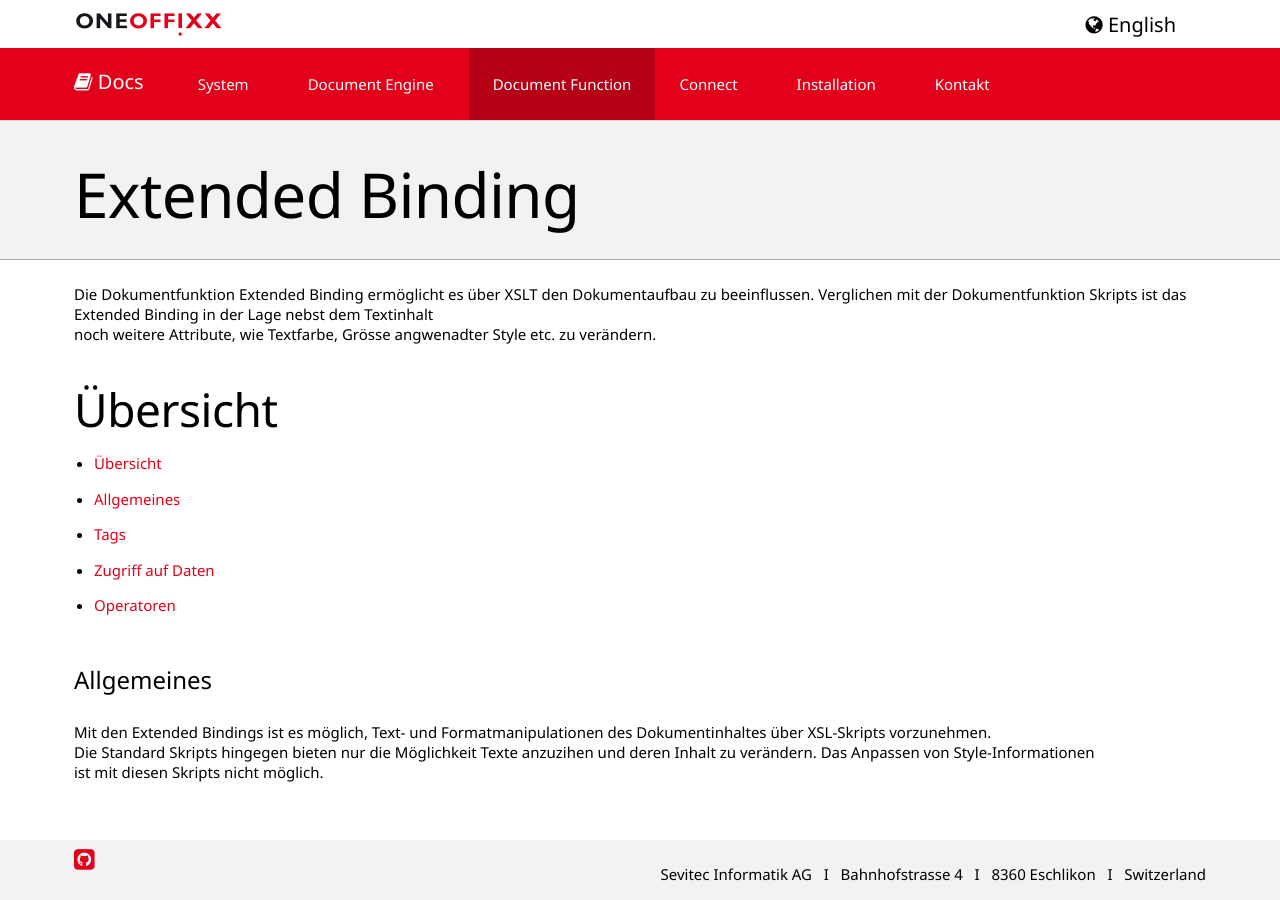
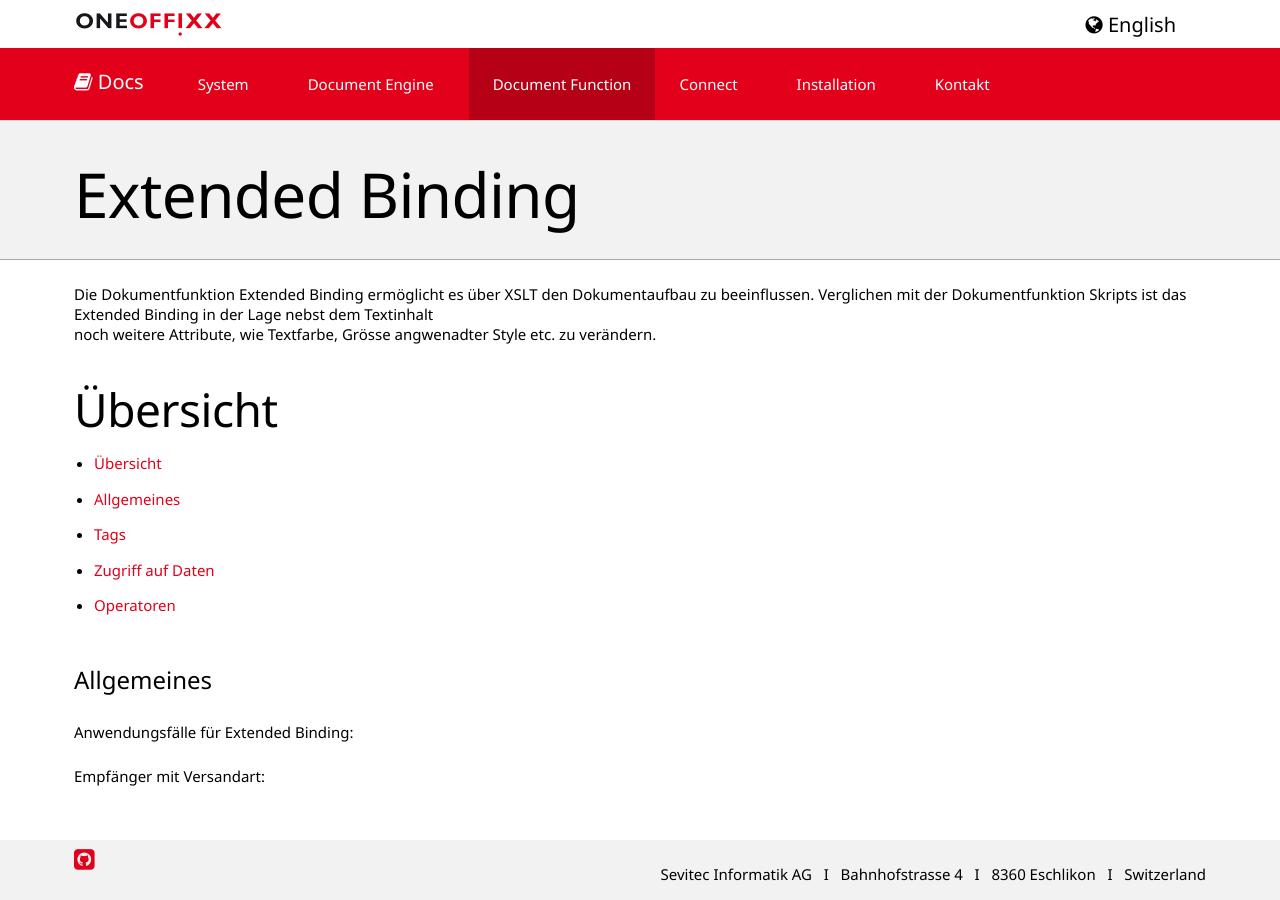
Before and after one commit to primesoft-group/oneoffixx-docs, a Jekyll site: the page built from _pages/docfunc/de/df-extendedbinding.md, in a window 1280 px wide. Built offline with Jekyll 4.4.1, drawn with Linux system fonts in a browser that asks for light colours; nearby versions of some CDN libraries; some web fonts are replaced.

Commit message:
updated content

```diff
--- a/_pages/docfunc/de/df-extendedbinding.md
+++ b/_pages/docfunc/de/df-extendedbinding.md
@@ -18,6 +18,6 @@ noch weitere Attribute, wie Textfarbe, Grösse angwenadter Style etc. zu veränd
 
 #### Allgemeines
 
-Mit den Extended Bindings ist es möglich, Text- und Formatmanipulationen des Dokumentinhaltes über XSL-Skripts vorzunehmen.<br/>
-Die Standard Skripts hingegen bieten nur die Möglichkeit Texte anzuzihen und deren Inhalt zu verändern. Das Anpassen von Style-Informationen<br/>
-ist mit diesen Skripts nicht möglich.
+Anwendungsfälle für Extended Binding:
+
+Empfänger mit Versandart:
```
